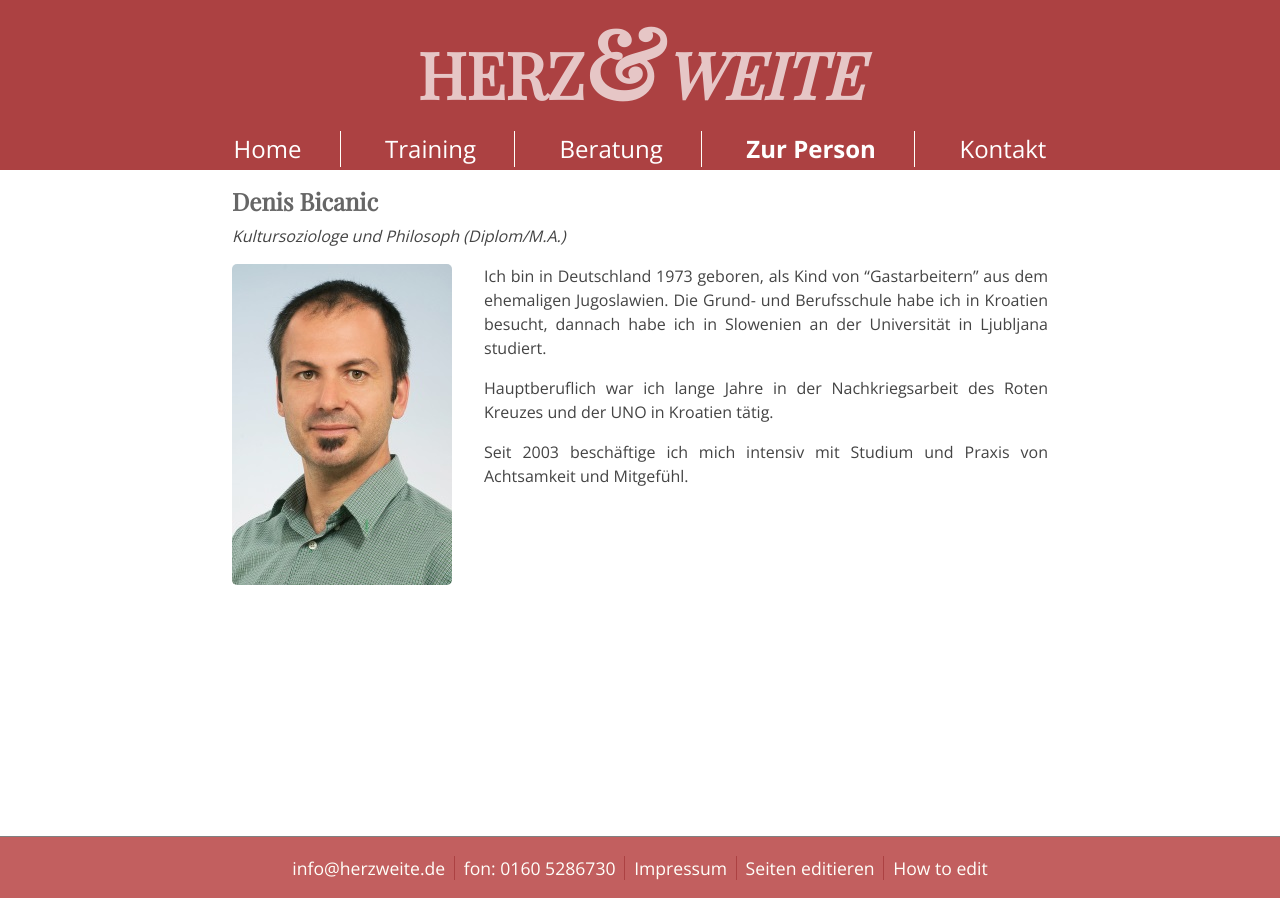
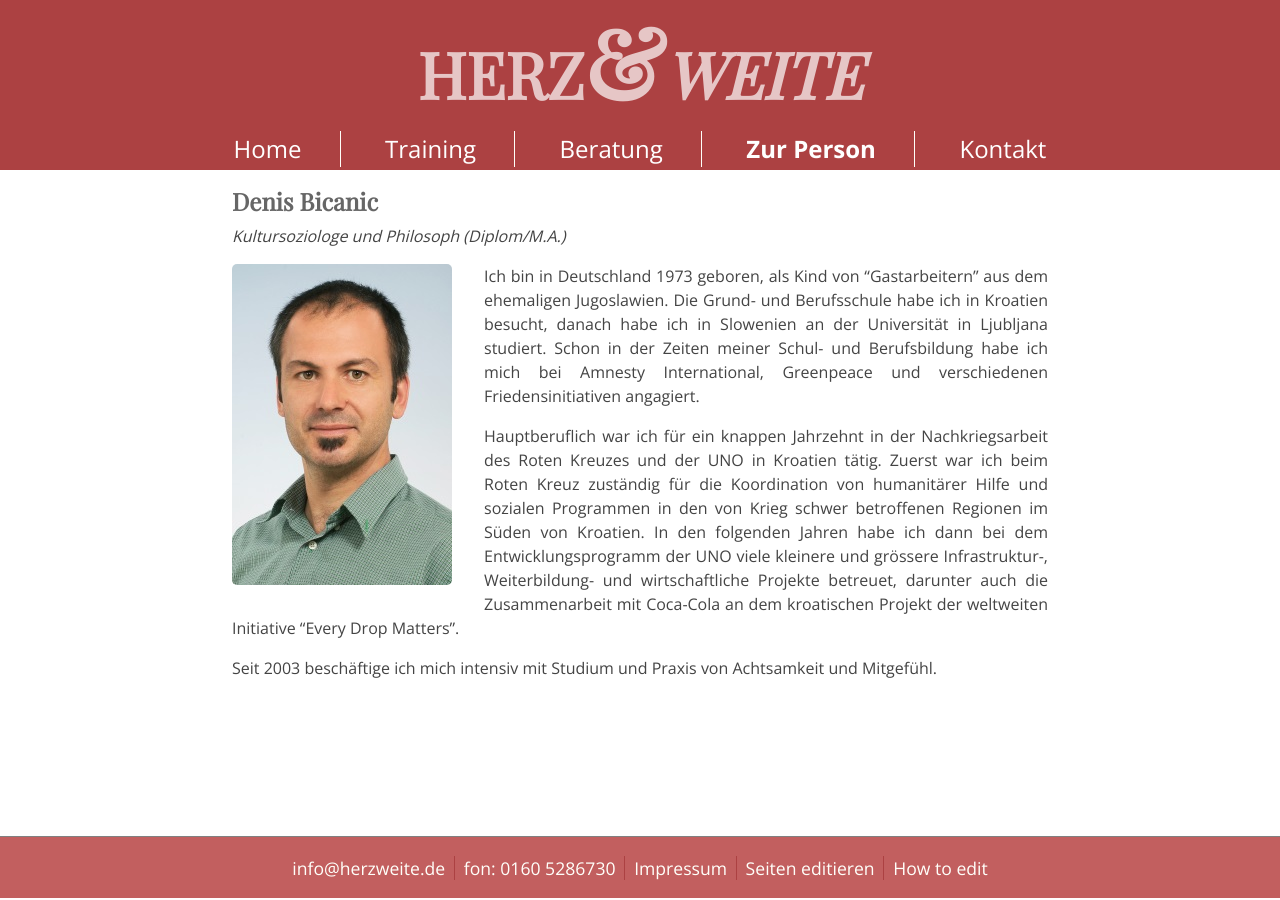
Before and after one commit to herzweite/herzweite.github.io, a Jekyll site: the page built from zur-person.md, in a window 1280 px wide. Built offline with Jekyll 4.4.1, drawn with Linux system fonts in a browser that asks for light colours; some web fonts are replaced; Markdown is read by kramdown in place of the engine named in the settings; comment, search, counter and statistics services are not loaded.

Commit message:
Update zur-person.md

```diff
--- a/zur-person.md
+++ b/zur-person.md
@@ -6,10 +6,10 @@ hideTitle: true
 ##Denis Bicanic
 *Kultursoziologe und Philosoph (Diplom/M.A.)*
 
-![Denis Bicancic](/images/denis.jpg)
+![Denis Bicanic](/images/denis.jpg)
 
-Ich bin in Deutschland  1973 geboren, als Kind von "Gastarbeitern" aus dem ehemaligen Jugoslawien. Die Grund- und Berufsschule habe ich in Kroatien besucht, dannach habe ich in Slowenien an der Universität in Ljubljana studiert.
+Ich bin in Deutschland  1973 geboren, als Kind von "Gastarbeitern" aus dem ehemaligen Jugoslawien. Die Grund- und Berufsschule habe ich in Kroatien besucht, danach habe ich in Slowenien an der Universität in Ljubljana studiert. Schon in der Zeiten meiner Schul- und Berufsbildung habe ich mich bei Amnesty International, Greenpeace und verschiedenen Friedensinitiativen angagiert.
 
-Hauptberuflich war ich lange Jahre in der Nachkriegsarbeit des Roten Kreuzes und der UNO in Kroatien tätig.
+Hauptberuflich war ich für ein knappen Jahrzehnt in der Nachkriegsarbeit des Roten Kreuzes und der UNO in Kroatien tätig. Zuerst war ich beim Roten Kreuz zuständig für die Koordination von humanitärer Hilfe und sozialen Programmen in den von Krieg schwer betroffenen Regionen im Süden von Kroatien. In den folgenden Jahren habe ich dann bei dem Entwicklungsprogramm der UNO viele kleinere und grössere Infrastruktur-, Weiterbildung- und wirtschaftliche Projekte betreuet, darunter auch die Zusammenarbeit mit Coca-Cola an dem  kroatischen Projekt der weltweiten Initiative "Every Drop Matters".
 
 Seit 2003 beschäftige ich mich intensiv mit Studium und Praxis von Achtsamkeit und Mitgefühl.
```
